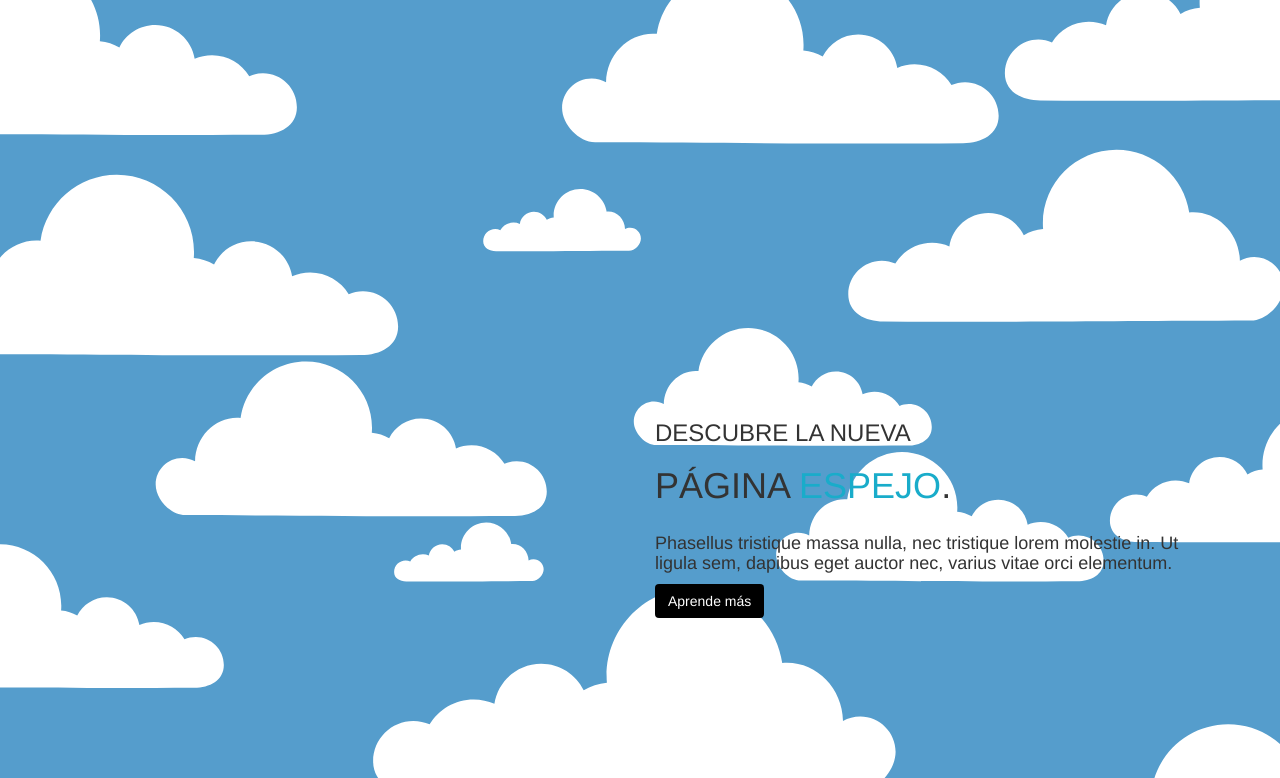
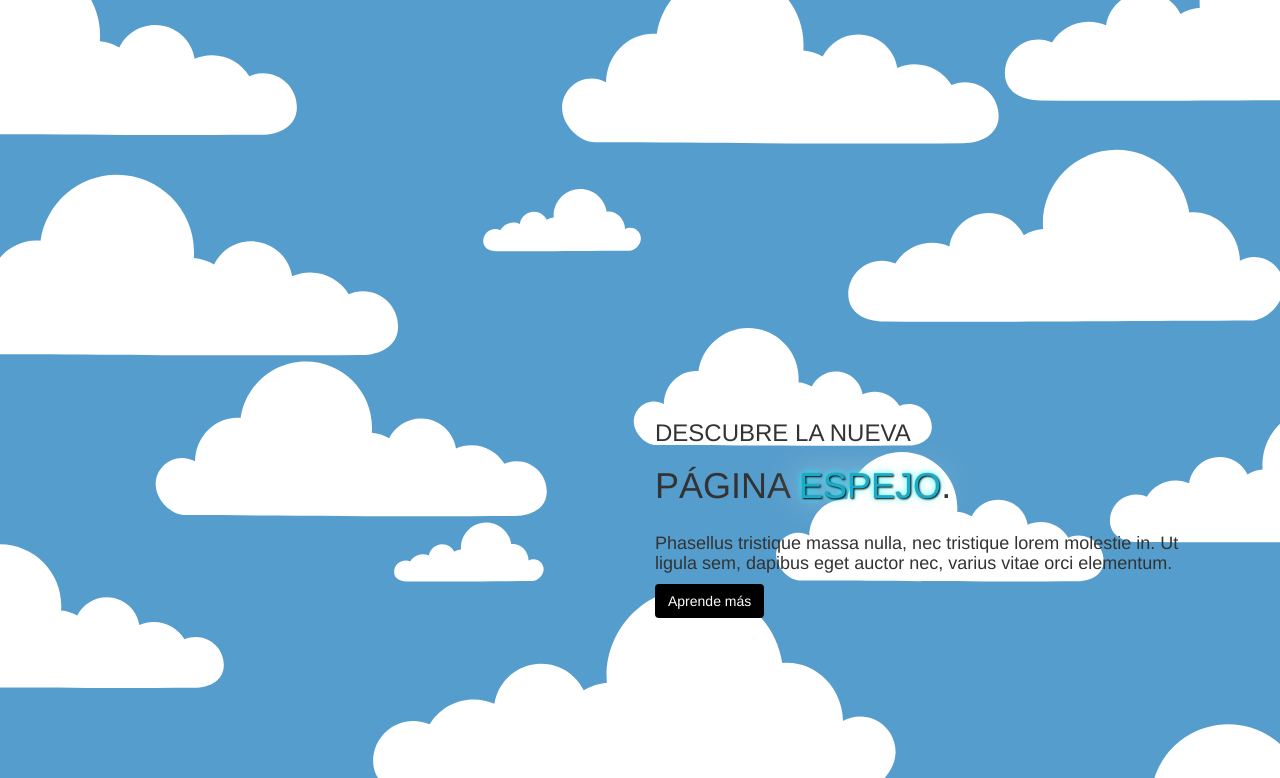
Before and after one commit to danieljdgg/ProyectoWeb, a plain HTML site: page index.html in a window 1280 px wide. Shown: the top 778 px of the page. Drawn offline with nearby package versions, Linux system fonts and the light colour scheme.

Commit message:
jueves 9oct casa

```diff
--- a/css/style.css
+++ b/css/style.css
@@ -129,3 +129,7 @@ color-espejo{
     transition-property: color;
     transition-duration: 0.5s;
 }
+
+.glow{
+text-shadow: 1px 1px 2px black, 0 0 1em white, 0 0 0.2em cyan;
+}
--- a/index.html
+++ b/index.html
@@ -25,7 +25,7 @@
             <div class="col-md-6"></div>
             <div class="col-md-6 mitadpabajo">
                 <h3>DESCUBRE LA NUEVA</h3>
-                <h1>PÁGINA <color-espejo>ESPEJO</color-espejo>.</h1>
+                <h1>PÁGINA <color-espejo class="glow">ESPEJO</color-espejo>.</h1>
                 <p><h4 class="pocoabajo">Phasellus tristique massa nulla, nec tristique lorem molestie in. Ut ligula sem, dapibus eget auctor nec, varius vitae orci elementum.</h4></p>
                 <a class="btn btn-homemas">Aprende más</a>
                 </div>
--- a/js/aplicacion.js
+++ b/js/aplicacion.js
@@ -1,12 +1,11 @@
 jQuery(document).ready(function() {
 
 
-    var altoPantalla = $(window).height();
-    var altoBarra = $(".fondo-negro").height();
-
     window.onscroll = function() {
+        var altoPantalla = $(window).height();
         if (window.pageYOffset >= altoPantalla){
             $('.fondo-negro').css({position: 'fixed'});
+            var altoBarra = $(".fondo-negro").height();
             $('.bloque-aboutus').css({"margin-top": altoBarra});
         } else if (window.pageYOffset <= altoPantalla) {
             $('.fondo-negro').css({position: 'relative'});
```
Also changed, not shown: aplicacion.js (deleted), 3 other files.
